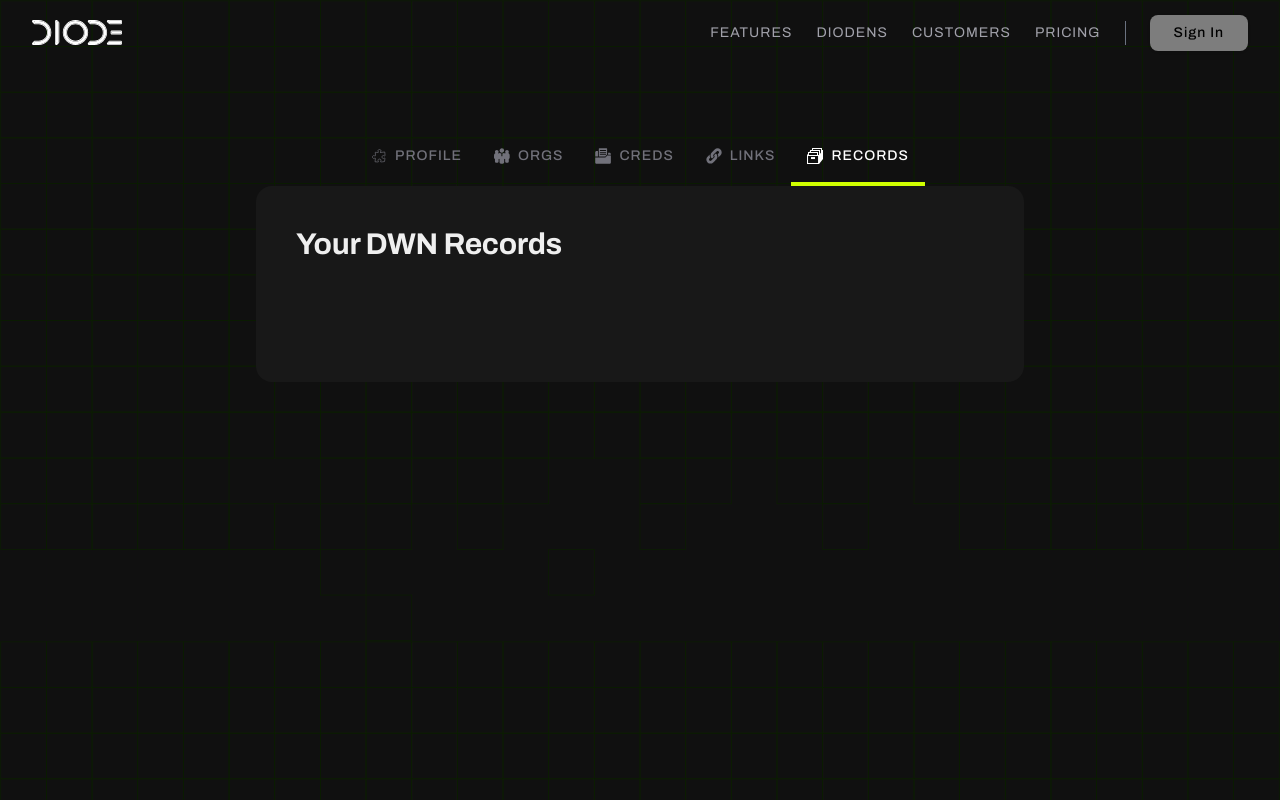
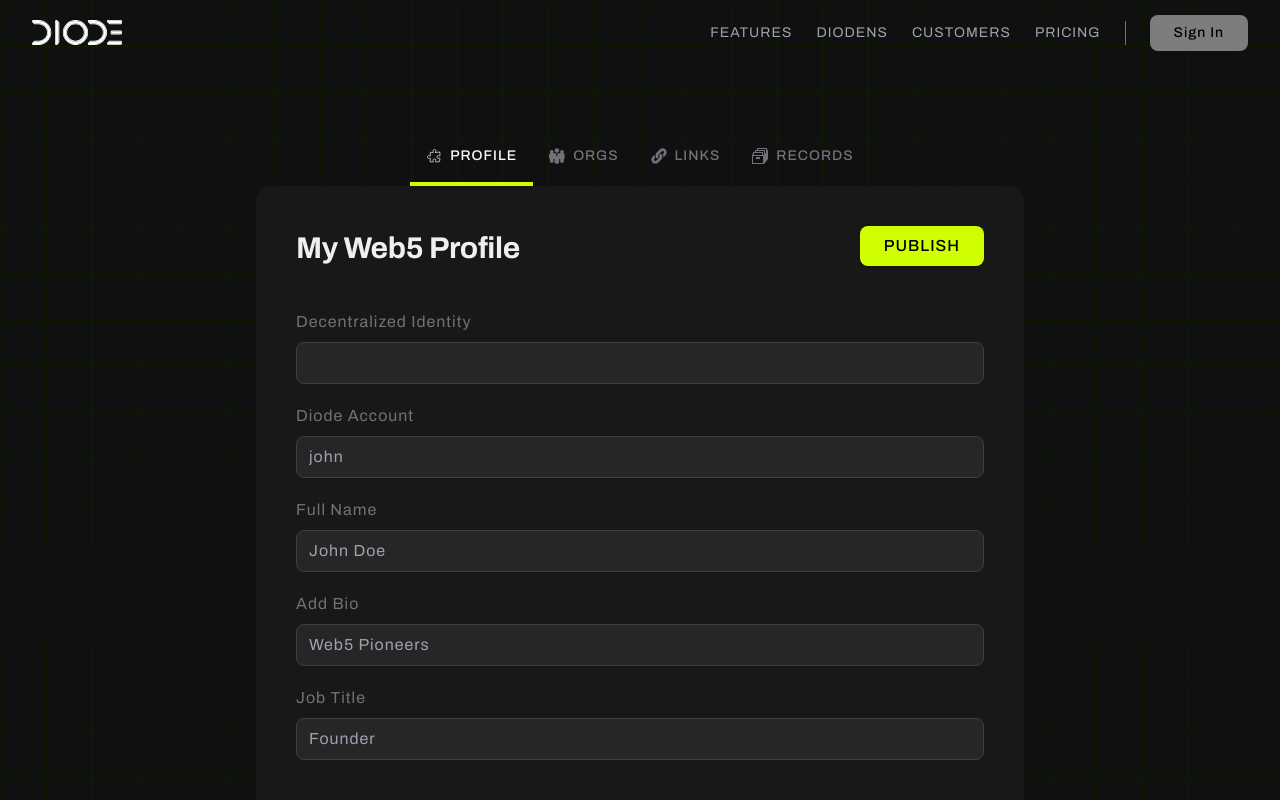
Before and after one commit to raldblox/web5-diode, a Next.js app: page /manage in a window 1280 px wide. Shown: the top 800 px of the page. Built offline with nearby package versions, Linux system fonts and the light colour scheme.

Commit message:
updated dwn records ui

```diff
--- a/src/app/manage/page.js
+++ b/src/app/manage/page.js
@@ -7,7 +7,7 @@
 
 export default () => {
     const { userDid, lockedName, web5 } = useContext(Context);
-    const [selectedTab, setSelectedTab] = useState(4);
+    const [selectedTab, setSelectedTab] = useState(0);
     const [newInput, setNewInput] = useState('');
     const [records, setRecords] = useState([]);
     const [publishing, setPublishing] = useState(false);
@@ -45,7 +45,9 @@
                 "disambiguatingDescription": profile.bio,
                 "affiliation": profile.orgs,
                 "email": profile.email,
-                "url": profile.links
+                "url": profile.links,
+                "identifier": profile.wallet,
+                "additionalName": lockedName,
             },
         ]
 
@@ -101,13 +103,14 @@
         console.log("delete respo", response)
 
         if (response.status.code === 202) {
+            setSuccess(true)
             console.log(`Record deleted successfully`);
         } else {
             console.log(`${response.status}. Error deleting record`);
         }
+        setSuccess(false)
 
     };
-
 
     // Function to fetch Person
     useEffect(() => {
@@ -168,7 +171,7 @@
             }, 5000);
         }
         getPerson()
-    }, [web5])
+    }, [web5, success])
 
 
     const handleChange = (e) => {
@@ -228,16 +231,16 @@
             name: "Orgs",
             online: false
         },
-        {
-            icon:
-                <svg className='w-4 h-4' viewBox="0 0 45 45" fill="none" xmlns="http://www.w3.org/2000/svg">
-                    <path fill-rule="evenodd" clip-rule="evenodd" d="M36.797 13.412v5.238h7.857v-1.31c0-2.143-1.788-3.927-3.81-3.927h-4.047Zm-6.551-7.74c1.667 0 1.784 2.498 0 2.498h-15.48a1.223 1.223 0 0 1-.2.015c-1.474 0-1.512-2.513.2-2.513h15.48Zm0 5.238c1.667 0 1.784 2.502 0 2.502h-15.48c-1.666 0-1.784-2.502 0-2.502h15.48Zm0 5.238c1.667 0 1.784 2.502 0 2.502h-15.48c-1.666 0-1.784-2.502 0-2.502h15.48ZM12.03.434c-.714 0-1.311.593-1.311 1.428v22.026h17.86c1.191 0 1.784-2.022 2.381-2.975.594-1.194 1.784-2.025 3.096-2.146V1.862c0-.835-.594-1.428-1.312-1.428H12.03ZM4.528 8.408c-2.143 0-3.93 1.788-3.93 3.814v11.666h7.74V8.408h-3.81Z" fill="currentColor" />
-                    <path fill-rule="evenodd" clip-rule="evenodd" d="M34.414 21.27c-1.073 0-1.67 1.787-2.263 2.978-.597 1.428-1.905 2.142-3.334 2.142H.597v14.286c0 2.026 1.788 3.81 3.931 3.81h36.315c2.022 0 3.81-1.784 3.81-3.81V21.27H34.414Z" fill="currentColor" />
-                </svg>
-            ,
-            name: "Creds",
-            online: true
-        },
+        // {
+        //     icon:
+        //         <svg className='w-4 h-4' viewBox="0 0 45 45" fill="none" xmlns="http://www.w3.org/2000/svg">
+        //             <path fill-rule="evenodd" clip-rule="evenodd" d="M36.797 13.412v5.238h7.857v-1.31c0-2.143-1.788-3.927-3.81-3.927h-4.047Zm-6.551-7.74c1.667 0 1.784 2.498 0 2.498h-15.48a1.223 1.223 0 0 1-.2.015c-1.474 0-1.512-2.513.2-2.513h15.48Zm0 5.238c1.667 0 1.784 2.502 0 2.502h-15.48c-1.666 0-1.784-2.502 0-2.502h15.48Zm0 5.238c1.667 0 1.784 2.502 0 2.502h-15.48c-1.666 0-1.784-2.502 0-2.502h15.48ZM12.03.434c-.714 0-1.311.593-1.311 1.428v22.026h17.86c1.191 0 1.784-2.022 2.381-2.975.594-1.194 1.784-2.025 3.096-2.146V1.862c0-.835-.594-1.428-1.312-1.428H12.03ZM4.528 8.408c-2.143 0-3.93 1.788-3.93 3.814v11.666h7.74V8.408h-3.81Z" fill="currentColor" />
+        //             <path fill-rule="evenodd" clip-rule="evenodd" d="M34.414 21.27c-1.073 0-1.67 1.787-2.263 2.978-.597 1.428-1.905 2.142-3.334 2.142H.597v14.286c0 2.026 1.788 3.81 3.931 3.81h36.315c2.022 0 3.81-1.784 3.81-3.81V21.27H34.414Z" fill="currentColor" />
+        //         </svg>
+        //     ,
+        //     name: "Creds",
+        //     online: true
+        // },
         {
             icon:
                 <svg className="w-4 h-4" viewBox="0 0 46 45" fill="none" xmlns="http://www.w3.org/2000/svg">
@@ -292,12 +295,13 @@
                         {selectedTab == 0 &&
                             <div className="flex flex-col justify-start items-center gap-10 md:px-10 px-5 w-full">
                                 <div className="flex w-full justify-between gap-4 items-start">
-                                    <p className="text-2xl py-1 gap-4 inline-flex items-center md:text-3xl font-bold">Manage Your Profile {fetching &&
+                                    <p className="text-2xl py-1 gap-4 inline-flex items-center md:text-3xl font-bold">My Web5 Profile {fetching &&
                                         <div className='animate-spin text-white'>
                                             <svg className='h-8' width="20" height="20" viewBox="0 0 0.4 0.4" xmlns="http://www.w3.org/2000/svg">
                                                 <path fill-rule="evenodd" clip-rule="evenodd" fill="#D0FF00" d="M.348.175a.15.15 0 0 0-.296 0H.027a.175.175 0 0 1 .346 0H.348z" />
                                             </svg>
-                                        </div>}</p>
+                                        </div>}
+                                    </p>
 
                                     <button onClick={publishPerson} disabled={publishing} className="md:px-6 md:block hidden p-2 uppercase w-fit xbtn">
                                         {publishing ? <>{success ? "Published" : "Publishing"}</> : "Publish"}
@@ -338,7 +342,7 @@
                                         />
                                     </div>
                                     <div className="grid space-y-1">
-                                        <label className="text-zinc-500" htmlFor="familyName">Your Bio</label>
+                                        <label className="text-zinc-500" htmlFor="familyName">Add Bio</label>
                                         <input
                                             className="w-full px-3 py-1 border rounded-md border-zinc-700"
                                             type="text"
@@ -392,7 +396,13 @@
                         {selectedTab == 1 &&
                             <div className="flex flex-col justify-start items-center  md:px-10 px-5 gap-10 w-full">
                                 <div className="flex w-full justify-between gap-4 items-start">
-                                    <p className="text-xl md:text-3xl font-bold">Your Organizations</p>
+                                    <p className="text-xl py-1 gap-4 inline-flex items-center md:text-3xl font-bold">My Organizations {fetching &&
+                                        <div className='animate-spin text-white'>
+                                            <svg className='h-8' width="20" height="20" viewBox="0 0 0.4 0.4" xmlns="http://www.w3.org/2000/svg">
+                                                <path fill-rule="evenodd" clip-rule="evenodd" fill="#D0FF00" d="M.348.175a.15.15 0 0 0-.296 0H.027a.175.175 0 0 1 .346 0H.348z" />
+                                            </svg>
+                                        </div>}
+                                    </p>
                                     <button onClick={publishPerson} disabled={publishing} className="md:px-6 md:block hidden p-2 uppercase w-fit xbtn">
                                         {publishing ? <>{success ? "Published" : "Publishing"}</> : "Publish"}
                                     </button>
@@ -435,7 +445,7 @@
                                 </form>
                             </div>
                         }
-                        {selectedTab == 2 &&
+                        {/* {selectedTab == 2 &&
                             <div className="flex flex-col justify-start items-center md:px-10 px-5 gap-10 w-full">
                                 <div className="flex w-full justify-between gap-4 items-start">
                                     <p className="text-xl md:text-3xl font-bold">Your Credentials</p>
@@ -477,11 +487,17 @@
                                     </ul>
                                 </form>
                             </div>
-                        }
-                        {selectedTab == 3 &&
+                        } */}
+                        {selectedTab == 2 &&
                             <div className="flex flex-col justify-start items-center md:px-10 px-5 gap-10 w-full">
                                 <div className="flex w-full justify-between gap-4 items-start">
-                                    <p className="text-xl md:text-3xl font-bold">Manage Your Links</p>
+                                    <p className="text-xl py-1 gap-4 inline-flex items-center md:text-3xl font-bold">My Shared Links {fetching &&
+                                        <div className='animate-spin text-white'>
+                                            <svg className='h-8' width="20" height="20" viewBox="0 0 0.4 0.4" xmlns="http://www.w3.org/2000/svg">
+                                                <path fill-rule="evenodd" clip-rule="evenodd" fill="#D0FF00" d="M.348.175a.15.15 0 0 0-.296 0H.027a.175.175 0 0 1 .346 0H.348z" />
+                                            </svg>
+                                        </div>}
+                                    </p>
                                     <button onClick={publishPerson} disabled={publishing} className="md:px-6 md:block hidden p-2 uppercase w-fit xbtn">
                                         {publishing ? <>{success ? "Published" : "Publishing"}</> : "Publish"}
                                     </button>
@@ -521,26 +537,22 @@
                                 </form>
                             </div>
                         }
-                        {selectedTab == 4 &&
+                        {selectedTab == 3 &&
                             <div className="flex flex-col justify-start items-center md:px-10 px-5 gap-10 w-full">
                                 <div className="flex w-full justify-between gap-4 items-start">
-                                    <p className="text-xl md:text-3xl font-bold">Your DWN Records</p>
+                                    <p className="text-xl md:text-3xl font-bold">My DWN Records</p>
                                 </div>
-                                <ul className="md:px-10 px-5 py-5 w-full divide-y divide-zinc-800 space-y-2">
-                                    {records?.map((record, idx) => (
-                                        <li key={idx} className='flex pt-2 hover:text-[#D0FF00] items-center justify-between gap-5'>
-                                            <p className='gap-4 flex'><span className='font-semibold'>ID No.{idx}:</span> {record.id.slice(0, 10)}...{record.id.slice(-10)}</p>
-                                            <button onClick={() => deleteRecord(record.id)} className='bg-red-900 text-white px-3 py-1'>Delete</button>
+                                <ul className=" py-5 w-full divide-y divide-zinc-800 space-y-2">
+                                    {records?.slice().reverse().map((record, idx) => (
+                                        <li key={idx} className={`flex pt-2 hover:text-[#D0FF00] rounded-xl hover:bg-zinc-800 items-center justify-between px-4 md:px-6 py-2 gap-5 ${idx === 0 ? 'bg-zinc-800' : ''
+                                            }`}>
+                                            <p className='gap-2 tex-sm md:flex font-mono'> {record.id.slice(0, 10)}...{record.id.slice(-10)} <span className='font-semibold font-sans text-[#D0FF00]'>{idx === 0 && "(Latest Record In Use)"}</span></p>
+                                            <button onClick={() => deleteRecord(record.id)} className='text-red-900 hover:text-red-600 py-1'>Delete</button>
                                         </li>
                                     ))}
                                 </ul>
                             </div>
                         }
-                        <div className="block md:hidden w-full px-5 mt-10">
-                            <button onClick={publishPerson} disabled={publishing} className=" p-2 uppercase w-full xbtn">
-                                {publishing ? <>{success ? "Published" : "Publishing"}</> : "Publish"}
-                            </button>
-                        </div>
                     </section>
                 </div>
             </section>
```
